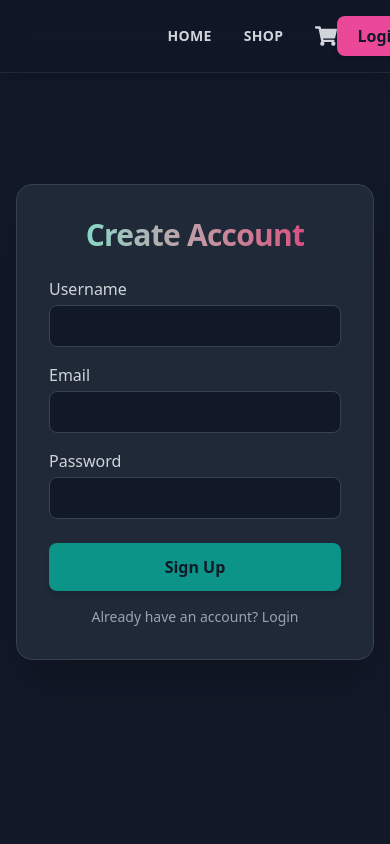
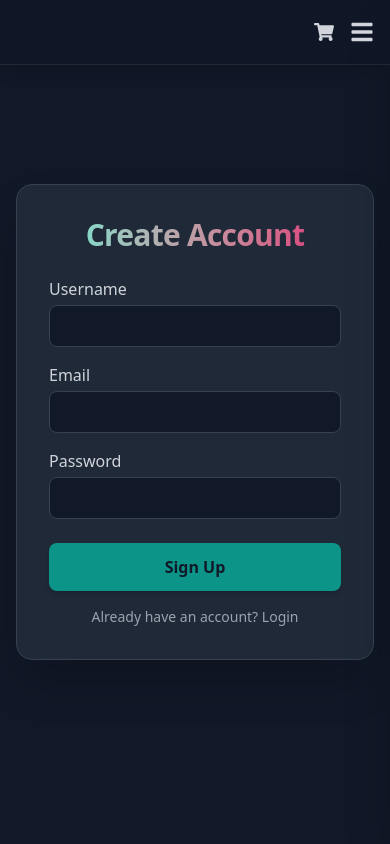
Before and after one commit to zahrabateninia/Shopping-Cart, a React (Vite) app: page /signup in a window 390 px wide. Shown: the top 844 px of the page. Built offline with nearby package versions, Linux system fonts and the light colour scheme.

Commit message:
Make navbar responsive on small screens(add hamburger menu)

```diff
--- a/src/components/Navbar.jsx
+++ b/src/components/Navbar.jsx
@@ -2,11 +2,12 @@ import { Link, useNavigate } from "react-router-dom";
 import { useSelector, useDispatch } from "react-redux";
 import { selectCartTotalQuantity } from "@/features/cart/cartSlice";
 import { performLogout } from "@/features/auth/authSlice";
-import React from "react";
+import React, { useState } from "react";
 import toast from "react-hot-toast";
-import { FaShoppingCart } from "react-icons/fa";
+import { FaShoppingCart, FaBars, FaTimes } from "react-icons/fa";
 
 const Navbar = () => {
+  const [isMenuOpen, setIsMenuOpen] = useState(false);
   const totalItems = useSelector(selectCartTotalQuantity);
   const { isLoggedIn, user } = useSelector((state) => state.auth);
   const dispatch = useDispatch();
@@ -16,50 +17,49 @@ const Navbar = () => {
     dispatch(performLogout());
     navigate("/");
     toast.success("You are logged out!");
+    setIsMenuOpen(false);
   };
+
+  const closeMenu = () => {
+    setIsMenuOpen(false);
+  };
+
+  // Shared classes for consistent hover effects
+  const navLinkClasses = "transition-all hover:text-[var(--color-accent-primary-light)] hover:scale-105";
+  const iconClasses = "transition-all hover:text-[var(--color-accent-primary-light)] hover:scale-110";
 
   return (
     <nav
-      className="fixed top-0 left-0 z-50 w-full flex justify-between items-center px-8 py-4 backdrop-blur-lg shadow-lg border-b transition-all"
+      className="fixed top-0 left-0 z-50 w-full flex justify-between items-center px-4 sm:px-8 py-4 backdrop-blur-lg shadow-lg border-b transition-all"
       style={{
         backgroundColor: "color-mix(in srgb, var(--color-base-dark-900) 70%, transparent)",
         borderColor: "var(--color-base-dark-800)",
       }}
     >
-      {/* logo*/}
+      {/* Logo */}
       <Link
         to="/"
-        className="text-3xl font-extrabold tracking-tight bg-clip-text text-transparent"
+        className="text-2xl sm:text-3xl font-extrabold tracking-tight bg-clip-text text-transparent z-50 transition-all hover:scale-105"
         style={{
           backgroundImage: "var(--gradient-brand)",
         }}
+        onClick={closeMenu}
       >
         ShopEase
       </Link>
 
-      {/* navbar links */}
+      {/* Desktop nav*/}
       <div
-        className="flex gap-8 items-center text-sm font-semibold uppercase tracking-wide"
+        className="hidden md:flex gap-8 items-center text-sm font-semibold uppercase tracking-wide"
         style={{ color: "var(--color-base-dark-300)" }}
       >
-        <Link
-          to="/"
-          className="transition-all hover:text-[var(--color-accent-primary-light)] hover:scale-105"
-        >
+        <Link to="/" className={navLinkClasses}>
           Home
         </Link>
-        <Link
-          to="/shop"
-          className="transition-all hover:text-[var(--color-accent-primary-light)] hover:scale-105"
-        >
+        <Link to="/shop" className={navLinkClasses}>
           Shop
         </Link>
-
-
-        <Link
-          to="/cart"
-          className="relative flex items-center transition-all hover:text-[var(--color-accent-primary-light)] hover:scale-110"
-        >
+        <Link to="/cart" className={`relative flex items-center ${iconClasses}`}>
           <FaShoppingCart size={22} />
           {totalItems > 0 && (
             <span
@@ -75,11 +75,12 @@ const Navbar = () => {
         </Link>
       </div>
 
-      {/* auth button */}
+      {/* Desktop Auth Button */}
+      <div className="hidden md:block">
         {isLoggedIn ? (
           <button
             onClick={handleLogout}
-          className="px-5 py-2 rounded-lg font-semibold transition-all shadow-md"
+            className="px-5 py-2 rounded-lg font-semibold transition-all shadow-md hover:scale-105"
             style={{
               backgroundColor: "var(--color-accent-primary-DEFAULT)",
               color: "var(--color-base-dark-900)",
@@ -98,7 +99,7 @@ const Navbar = () => {
         ) : (
           <Link
             to="/login"
-          className="px-5 py-2 rounded-lg font-semibold transition-all shadow-md"
+            className="px-5 py-2 rounded-lg font-semibold transition-all shadow-md hover:scale-105"
             style={{
               backgroundColor: "var(--color-accent-secondary-DEFAULT)",
               color: "var(--color-base-dark-900)",
@@ -115,6 +116,124 @@ const Navbar = () => {
             Login
           </Link>
         )}
+      </div>
+
+      {/* Mobile Right Section: Cart + Hamburger */}
+      <div className="md:hidden flex items-center gap-4 z-50">
+        {/* Mobile Cart Icon */}
+        <Link
+          to="/cart"
+          className={`relative flex items-center ${iconClasses}`}
+          style={{ color: "var(--color-base-dark-300)" }}
+        >
+          <FaShoppingCart size={20} />
+          {totalItems > 0 && (
+            <span
+              className="absolute -top-2 -right-2 text-xs font-bold rounded-full w-5 h-5 flex items-center justify-center shadow-md"
+              style={{
+                backgroundColor: "var(--color-accent-tertiary-DEFAULT)",
+                color: "var(--color-base-dark-900)",
+              }}
+            >
+              {totalItems}
+            </span>
+          )}
+        </Link>
+
+        {/* Hamburger Menu Button */}
+        <button
+          className={iconClasses}
+          onClick={() => setIsMenuOpen(!isMenuOpen)}
+          style={{ color: "var(--color-base-dark-300)" }}
+          aria-label="Toggle menu"
+        >
+          {isMenuOpen ? <FaTimes size={24} /> : <FaBars size={24} />}
+        </button>
+      </div>
+
+      {/* Mobile Menu */}
+      <div
+        className={`md:hidden fixed top-0 right-0 h-screen w-64 backdrop-blur-lg shadow-2xl transform transition-transform duration-300 ease-in-out ${
+          isMenuOpen ? "translate-x-0" : "translate-x-full"
+        }`}
+        style={{
+          backgroundColor: "color-mix(in srgb, var(--color-base-dark-900) 90%, transparent)",
+          borderLeft: "1px solid var(--color-base-dark-800)",
+        }}
+      >
+        <div className="flex flex-col gap-6 pt-20 px-6">
+          <Link
+            to="/"
+            className={`text-lg font-semibold uppercase tracking-wide ${navLinkClasses}`}
+            style={{ color: "var(--color-base-dark-300)" }}
+            onClick={closeMenu}
+          >
+            Home
+          </Link>
+          <Link
+            to="/shop"
+            className={`text-lg font-semibold uppercase tracking-wide ${navLinkClasses}`}
+            style={{ color: "var(--color-base-dark-300)" }}
+            onClick={closeMenu}
+          >
+            Shop
+          </Link>
+          <Link
+            to="/cart"
+            className={`text-lg font-semibold uppercase tracking-wide ${navLinkClasses} flex items-center gap-2`}
+            style={{ color: "var(--color-base-dark-300)" }}
+            onClick={closeMenu}
+          >
+            Cart
+            {totalItems > 0 && (
+              <span
+                className="text-xs font-bold rounded-full w-6 h-6 flex items-center justify-center shadow-md"
+                style={{
+                  backgroundColor: "var(--color-accent-tertiary-DEFAULT)",
+                  color: "var(--color-base-dark-900)",
+                }}
+              >
+                {totalItems}
+              </span>
+            )}
+          </Link>
+
+          <div className="mt-6 pt-6 border-t" style={{ borderColor: "var(--color-base-dark-800)" }}>
+            {isLoggedIn ? (
+              <button
+                onClick={handleLogout}
+                className="w-full px-5 py-3 rounded-lg font-semibold transition-all shadow-md hover:scale-105"
+                style={{
+                  backgroundColor: "var(--color-accent-primary-DEFAULT)",
+                  color: "var(--color-base-dark-900)",
+                }}
+              >
+                Logout {user?.username && `(${user.username})`}
+              </button>
+            ) : (
+              <Link
+                to="/login"
+                className="block w-full px-5 py-3 rounded-lg font-semibold transition-all shadow-md text-center hover:scale-105"
+                style={{
+                  backgroundColor: "var(--color-accent-secondary-DEFAULT)",
+                  color: "var(--color-base-dark-900)",
+                }}
+                onClick={closeMenu}
+              >
+                Login
+              </Link>
+            )}
+          </div>
+        </div>
+      </div>
+
+      {/* Overlay */}
+      {isMenuOpen && (
+        <div
+          className="md:hidden fixed inset-0 bg-black bg-opacity-50 z-40"
+          onClick={closeMenu}
+        />
+      )}
     </nav>
   );
 };
--- a/src/pages/Home.jsx
+++ b/src/pages/Home.jsx
@@ -130,7 +130,7 @@ export default function Home() {
           <Link
             ref={buttonRef}
             to="/shop"
-            className="opacity-0 scale-90 translate-y-5 group inline-flex items-center justify-center font-bold px-8 py-4 rounded-full transition-all duration-300 text-lg"
+            className="opacity-0 scale-90 translate-y-5 group inline-flex items-center justify-center font-bold  px-8 py-4 rounded-full transition-all duration-300 text-lg"
             style={{
               backgroundColor: "var(--color-accent-primary-DEFAULT)",
               color: "var(--color-base-dark-900)",
```
Lines whose indentation alone changed are shown as unchanged.
